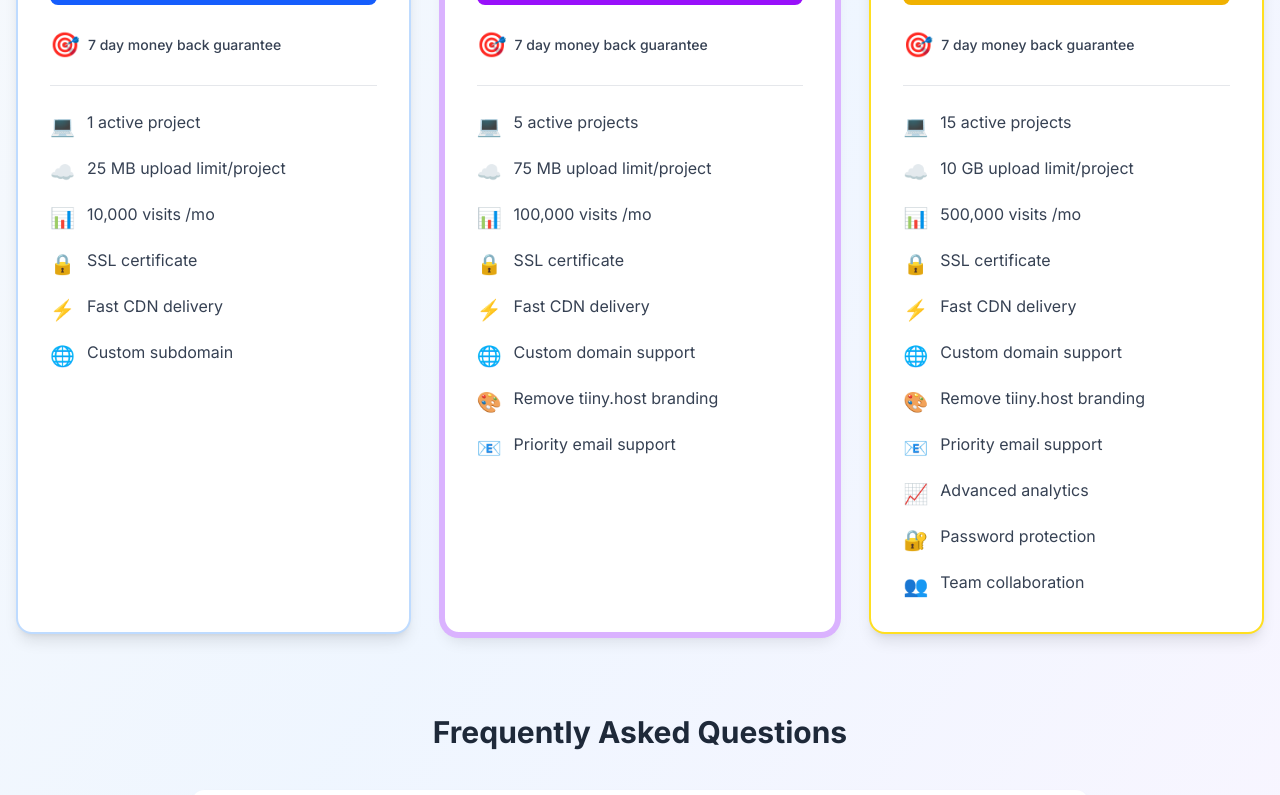
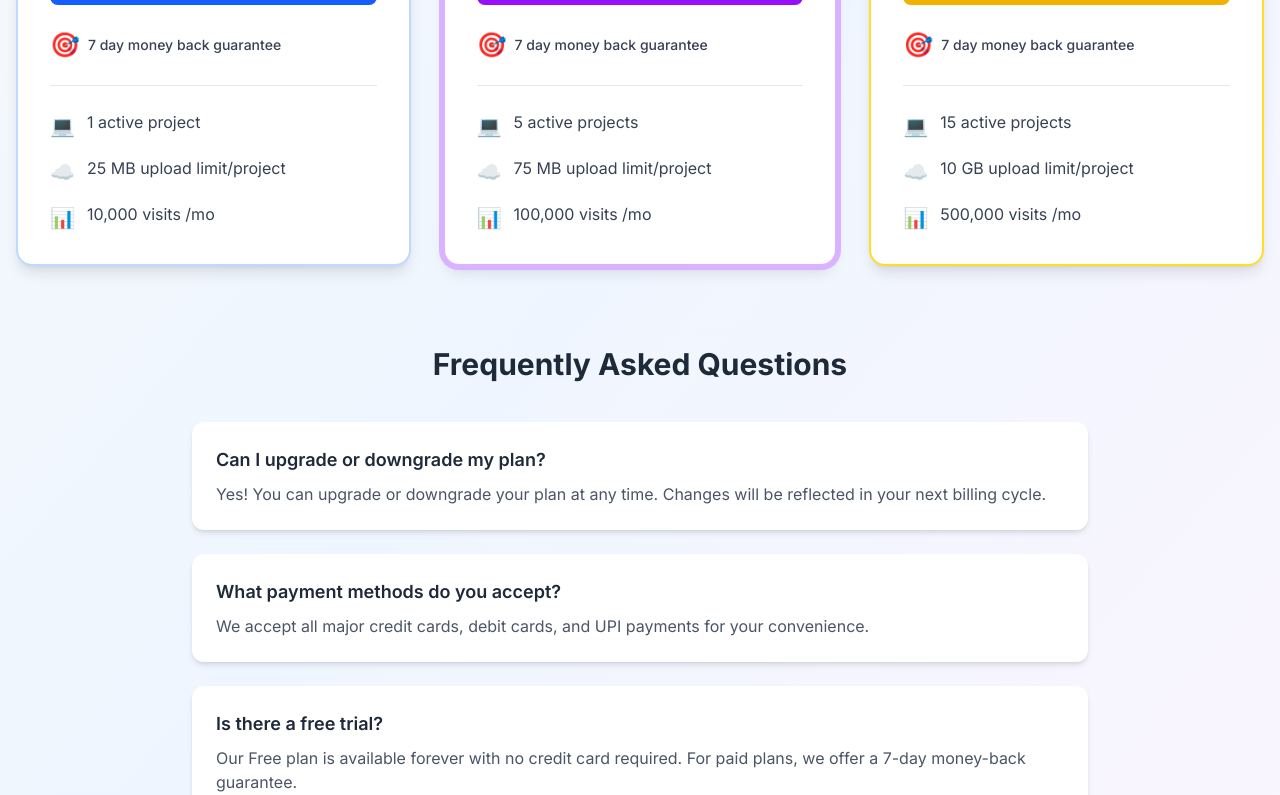
Before and after one commit to theikbhal/tiny_host_workspace, a Next.js app in the folder nextjs_space/start/: page /pricing in a window 1280 px wide. Shown: the part 686-1481 px from the top of the page. Built offline with nearby package versions, Linux system fonts and the light colour scheme; no server answers.

Commit message:
pricing page update

```diff
--- a/nextjs_space/start/app/pricing/page.js
+++ b/nextjs_space/start/app/pricing/page.js
@@ -11,10 +11,7 @@ export default function PricingPage() {
             features: [
                 { icon: '💻', text: '1 active project' },
                 { icon: '☁️', text: '25 MB upload limit/project' },
-                { icon: '📊', text: '10,000 visits /mo' },
-                { icon: '🔒', text: 'SSL certificate' },
-                { icon: '⚡', text: 'Fast CDN delivery' },
-                { icon: '🌐', text: 'Custom subdomain' }
+                { icon: '📊', text: '10,000 visits /mo' }
             ]
         },
         {
@@ -27,12 +24,7 @@ export default function PricingPage() {
             features: [
                 { icon: '💻', text: '5 active projects' },
                 { icon: '☁️', text: '75 MB upload limit/project' },
-                { icon: '📊', text: '100,000 visits /mo' },
-                { icon: '🔒', text: 'SSL certificate' },
-                { icon: '⚡', text: 'Fast CDN delivery' },
-                { icon: '🌐', text: 'Custom domain support' },
-                { icon: '🎨', text: 'Remove tiiny.host branding' },
-                { icon: '📧', text: 'Priority email support' }
+                { icon: '📊', text: '100,000 visits /mo' }
             ]
         },
         {
@@ -44,15 +36,7 @@ export default function PricingPage() {
             features: [
                 { icon: '💻', text: '15 active projects' },
                 { icon: '☁️', text: '10 GB upload limit/project' },
-                { icon: '📊', text: '500,000 visits /mo' },
-                { icon: '🔒', text: 'SSL certificate' },
-                { icon: '⚡', text: 'Fast CDN delivery' },
-                { icon: '🌐', text: 'Custom domain support' },
-                { icon: '🎨', text: 'Remove tiiny.host branding' },
-                { icon: '📧', text: 'Priority email support' },
-                { icon: '📈', text: 'Advanced analytics' },
-                { icon: '🔐', text: 'Password protection' },
-                { icon: '👥', text: 'Team collaboration' }
+                { icon: '📊', text: '500,000 visits /mo' }
             ]
         }
     ];
```
